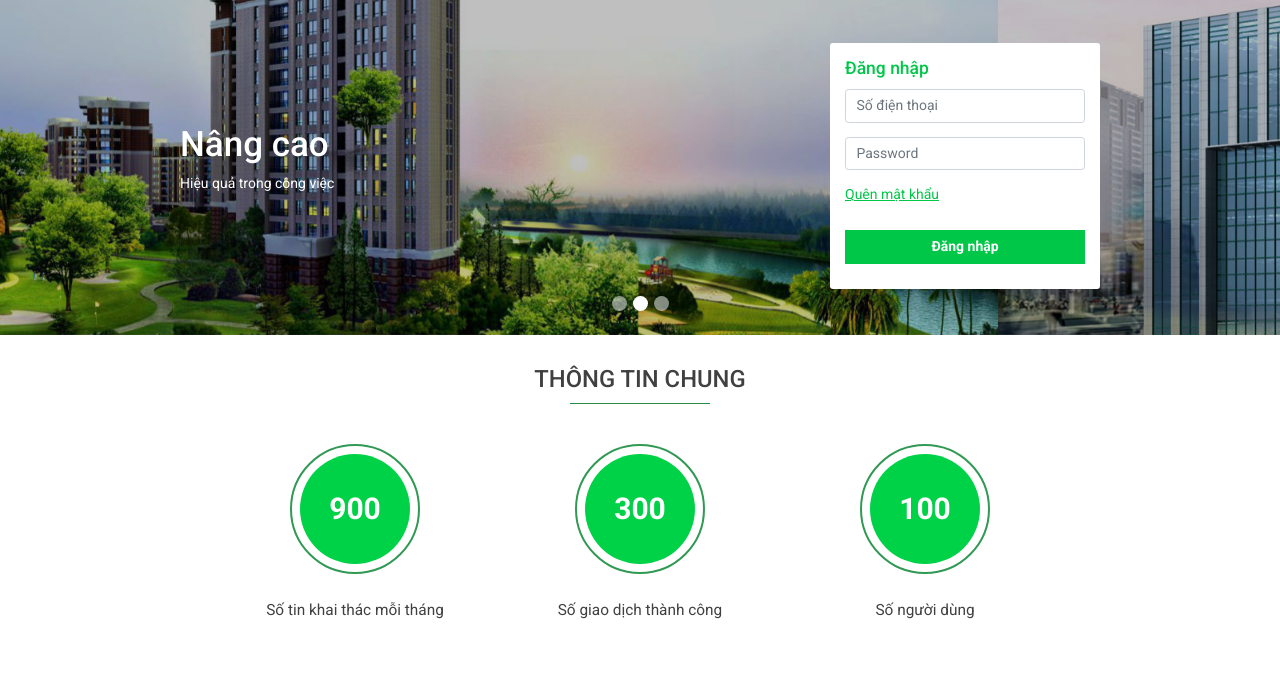
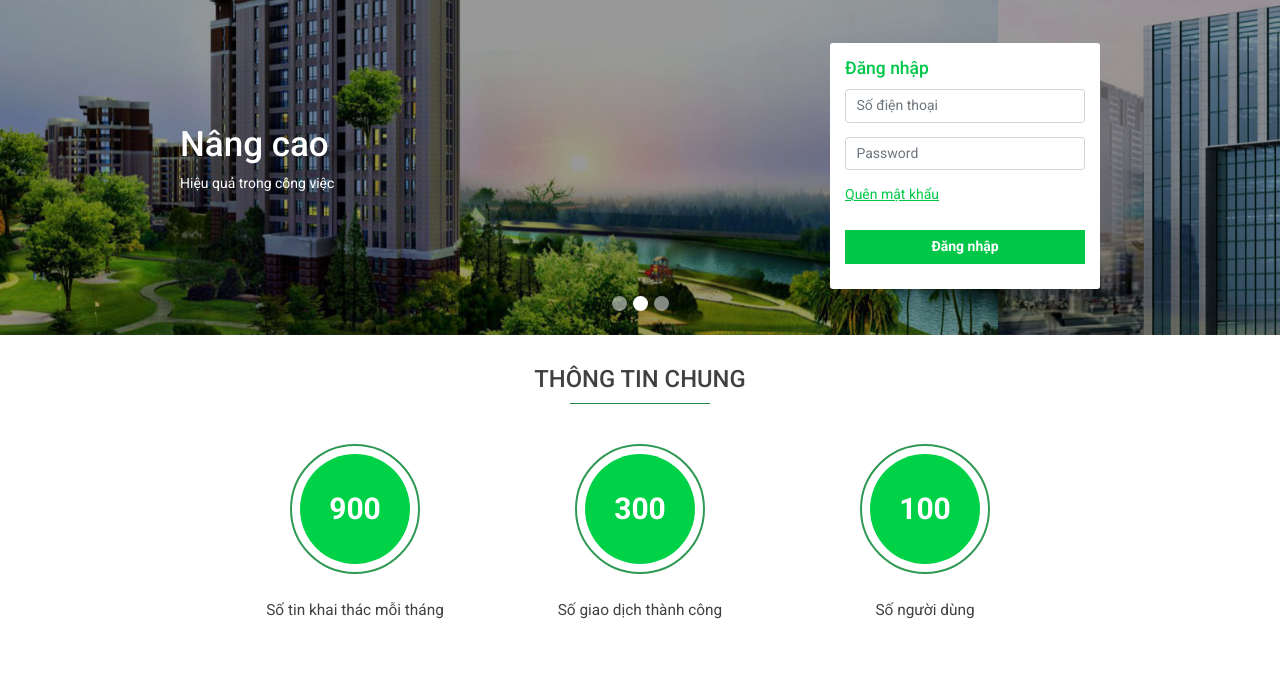
Before and after one commit to thanhvk/nam-thai, a plain HTML site: page index.html in a window 1280 px wide. Shown: the part 76-760 px from the top of the page. Drawn offline with Linux system fonts and the light colour scheme.

Commit message:
Increase dark of carousel overlay

```diff
--- a/assets/css/main.css
+++ b/assets/css/main.css
@@ -54,7 +54,7 @@ h2 {
     left: 0;
     right: 0;
     bottom: 0;
-    background-color: rgba(0, 0, 0, .25);
+    background-color: rgba(0, 0, 0, .4);
 }
 
 .page-header .carousel-content {
```
